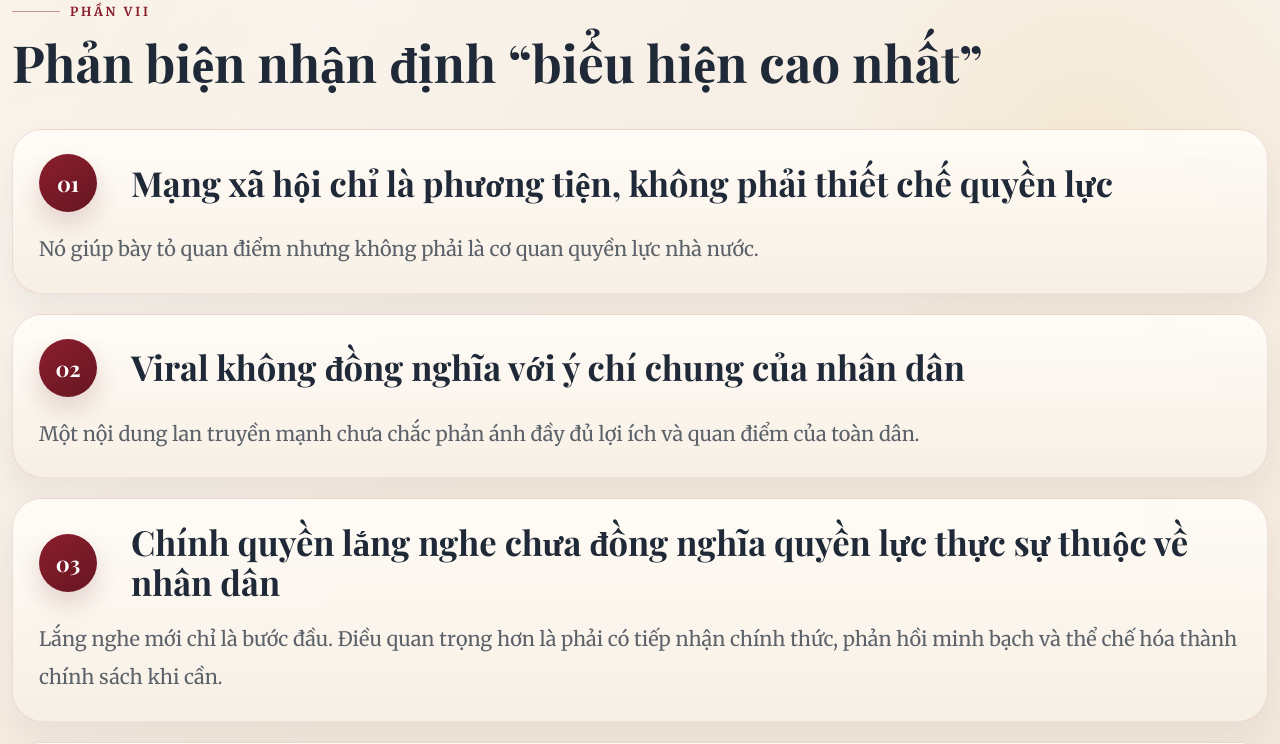
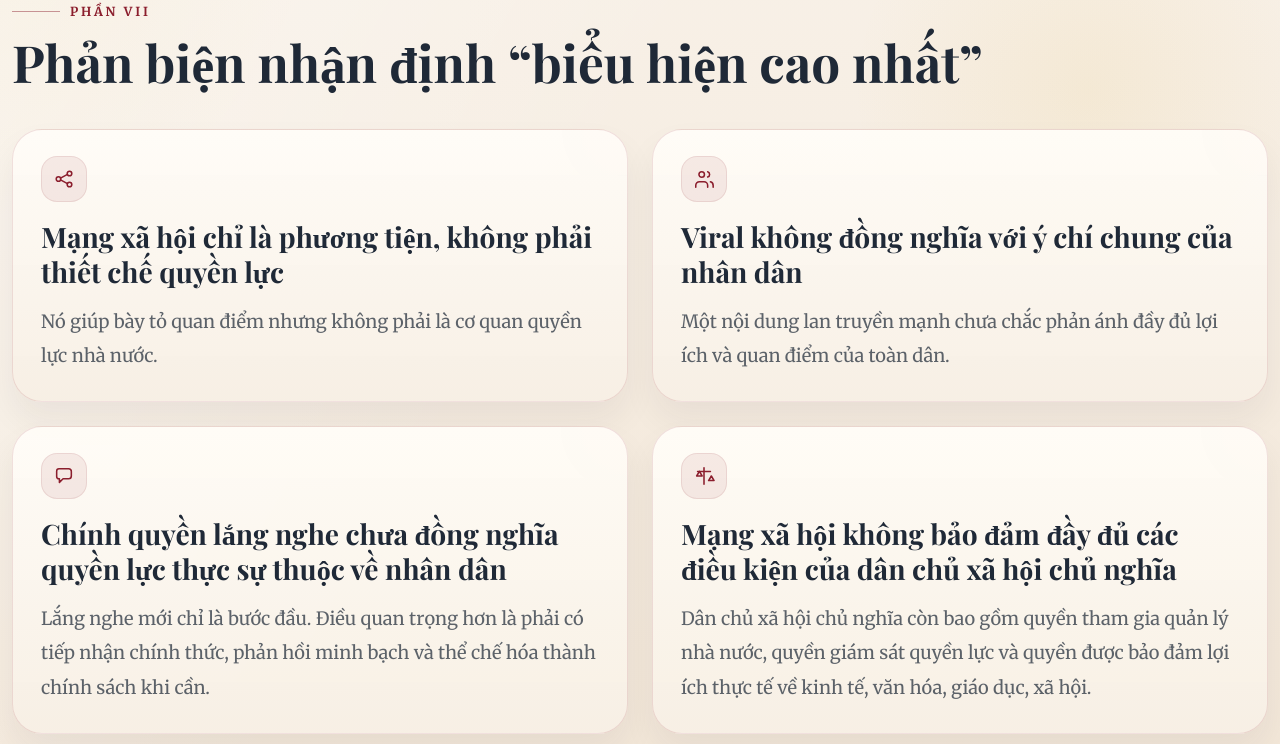
Before and after one commit to bao-is-me/mln131_g1_2026, a React (Vite) app: page / in a window 1280 px wide. Shown: the part 7956-8700 px from the top of the page. Built offline with nearby package versions, Linux system fonts and the light colour scheme.

Commit message:
fix page

```diff
--- a/src/pages/HomePage.jsx
+++ b/src/pages/HomePage.jsx
@@ -599,11 +599,16 @@ function HomePage() {
             <h2>Phản biện nhận định “biểu hiện cao nhất”</h2>
           </div>
 
-          <div className="presentation-numbered-stack stagger-up">
-            {sectionSevenBlocks.map((block) => (
-              <article key={block.number} className="presentation-numbered-card reveal-child">
-                <div className="presentation-numbered-head">
-                  <span className="presentation-numbered-badge">{block.number}</span>
+          <div className="presentation-grid presentation-grid-two presentation-argument-grid stagger-up">
+            {sectionSevenBlocks.map((block, index) => {
+              const argumentIcons = ['network', 'people', 'dialogue', 'law'];
+
+              return (
+                <article key={block.number} className="presentation-numbered-card presentation-argument-card reveal-child">
+                  <div className="presentation-argument-head">
+                    <span className="presentation-argument-icon">
+                      <Icon name={argumentIcons[index] ?? 'dialogue'} />
+                    </span>
                     <h3>{block.title}</h3>
                   </div>
                   <div className="presentation-numbered-body">
@@ -612,7 +617,8 @@ function HomePage() {
                     ))}
                   </div>
                 </article>
-            ))}
+              );
+            })}
           </div>
         </div>
       </section>
--- a/src/styles.css
+++ b/src/styles.css
@@ -3702,6 +3702,54 @@ mark {
   object-position: center center;
 }
 
+.presentation-argument-grid {
+  gap: 24px;
+}
+
+.presentation-argument-card {
+  height: 100%;
+}
+
+.presentation-argument-head {
+  display: grid;
+  gap: 18px;
+  padding: 26px 28px 16px;
+}
+
+.presentation-argument-icon {
+  width: 46px;
+  height: 46px;
+  border-radius: 16px;
+  display: inline-flex;
+  align-items: center;
+  justify-content: center;
+  background: rgba(139, 30, 45, 0.08);
+  border: 1px solid rgba(139, 30, 45, 0.1);
+  color: var(--burgundy);
+}
+
+.presentation-argument-icon svg {
+  width: 22px;
+  height: 22px;
+}
+
+.presentation-argument-head h3 {
+  margin: 0;
+  font-family: 'Playfair Display', serif;
+  font-size: clamp(1.5rem, 2.2vw, 2rem);
+  line-height: 1.22;
+  color: var(--ink);
+}
+
+#section-7 .presentation-argument-card .presentation-numbered-body {
+  padding: 0 28px 28px;
+}
+
+#section-7 .presentation-argument-card .presentation-numbered-body p {
+  font-size: 1.14rem;
+  line-height: 1.88;
+}
+
 .presentation-visual-label {
   color: var(--burgundy);
   font-size: 0.8rem;
@@ -3853,15 +3901,6 @@ mark {
   line-height: 1.62;
   font-weight: 700;
   color: var(--burgundy);
-}
-
-#section-7 .presentation-numbered-head h3 {
-  font-size: clamp(1.85rem, 2.7vw, 2.35rem);
-}
-
-#section-7 .presentation-numbered-body p {
-  font-size: 1.24rem;
-  line-height: 1.94;
 }
 
 @media (max-width: 1180px) {
```
Lines whose indentation alone changed are shown as unchanged.
